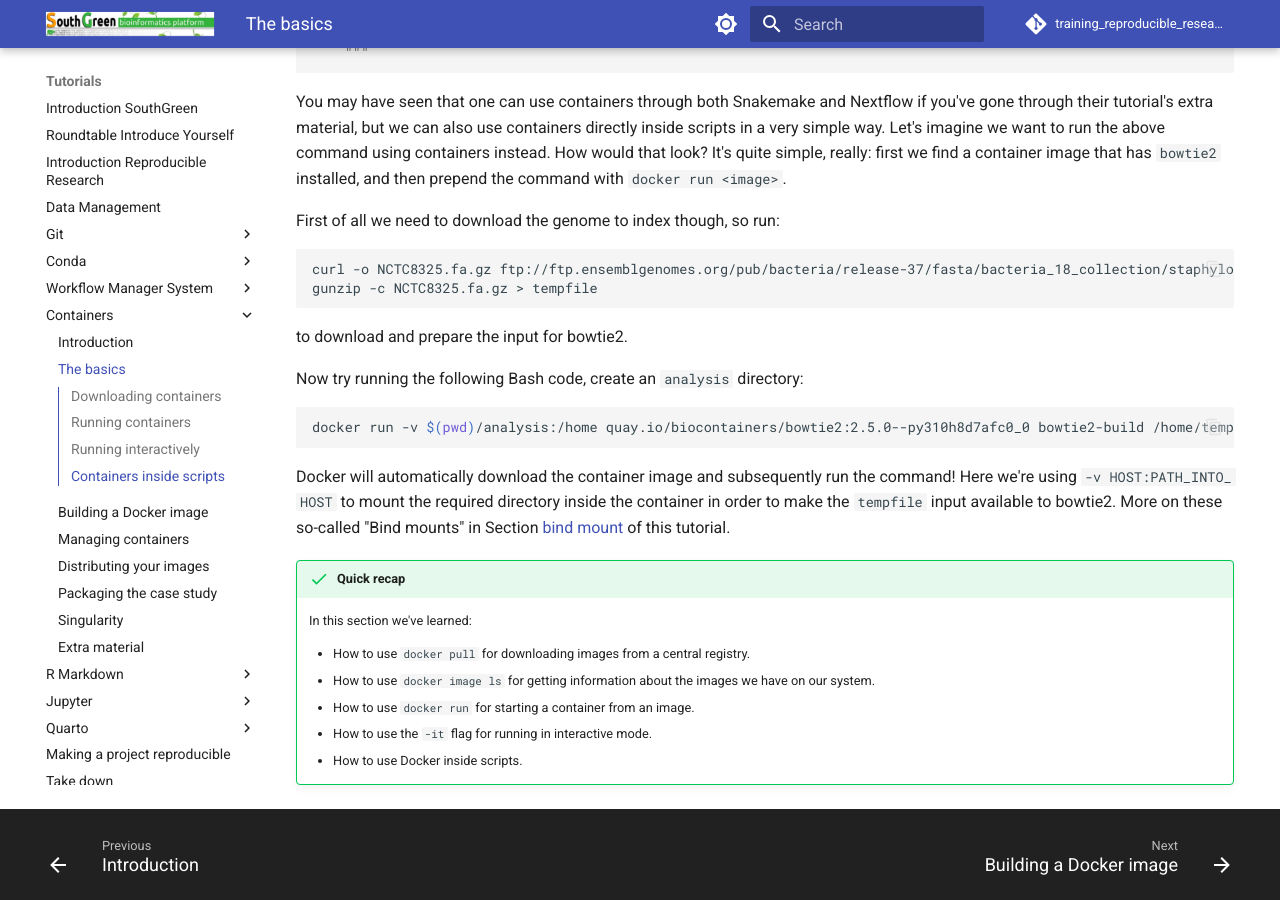
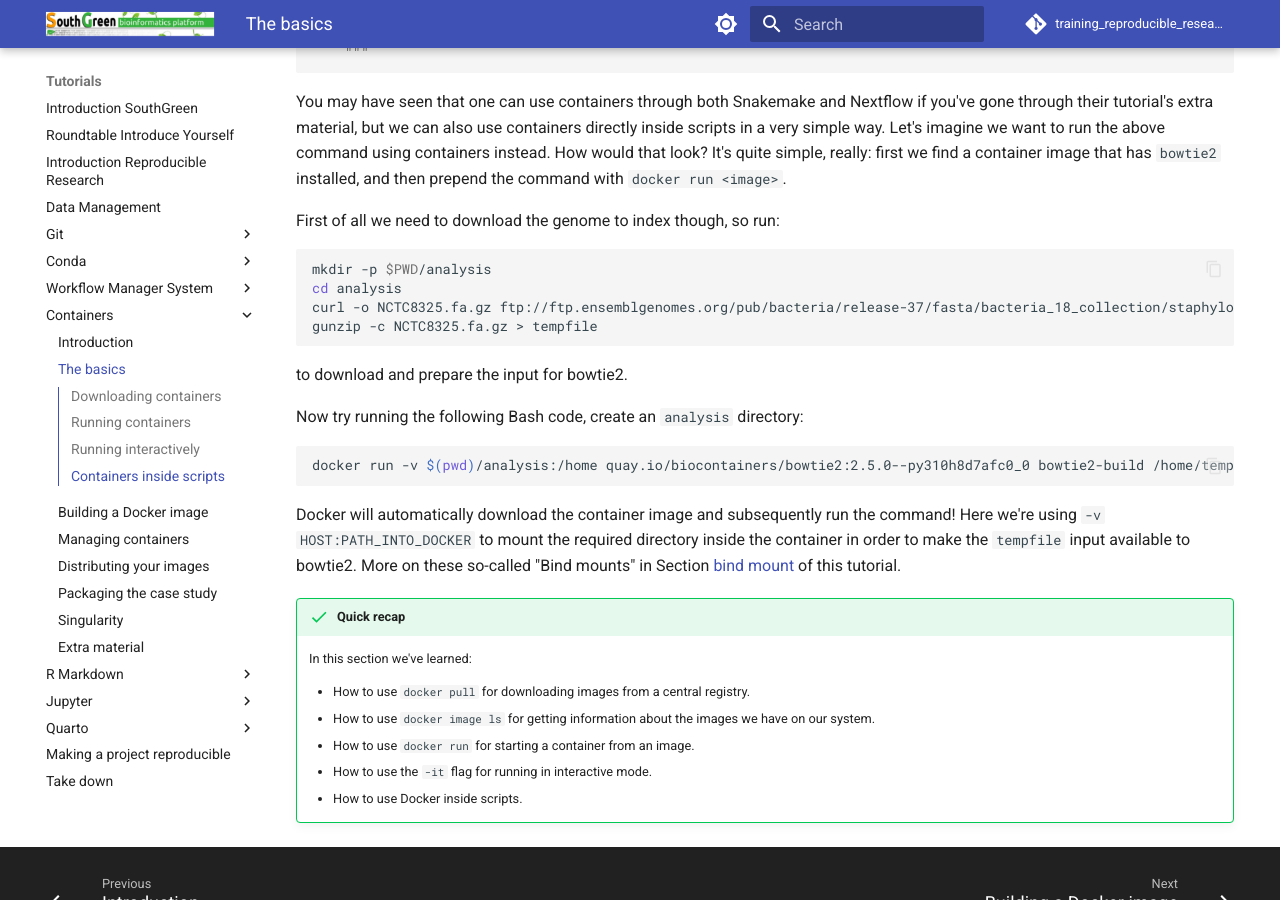
Before and after one commit to SouthGreenPlatform/training_reproducible_research, an MkDocs documentation site: the page built from docs/pages/containers/containers-2-the-basics.md, in a window 1280 px wide and 900 px high, scrolled down 2143 px. Built offline with MkDocs 1.6.1 and Material for MkDocs 9.7.7, drawn with Linux system fonts in a browser that asks for light colours; comment, search, counter and statistics services are not loaded.

Commit message:
fixing name in path_into_docker

````diff
--- a/docs/pages/containers/containers-2-the-basics.md
+++ b/docs/pages/containers/containers-2-the-basics.md
@@ -120,6 +120,8 @@
 
 First of all we need to download the genome to index though, so run:
 ```bash
+mkdir -p $PWD/analysis
+cd analysis
 curl -o NCTC8325.fa.gz ftp://ftp.ensemblgenomes.org/pub/bacteria/release-37/fasta/bacteria_18_collection/staphylococcus_aureus_subsp_aureus_nctc_8325/dna//Staphylococcus_aureus_subsp_aureus_nctc_8325.ASM1342v1.dna_rm.toplevel.fa.gz
 gunzip -c NCTC8325.fa.gz > tempfile
 ```
@@ -133,7 +135,7 @@ docker run -v $(pwd)/analysis:/home quay.io/biocontainers/bowtie2:2.5.0--py310h8
 ```
 
 Docker will automatically download the container image and subsequently run the
-command! Here we're using `-v HOST:PATH_INTO_ HOST` to mount the required directory
+command! Here we're using `-v HOST:PATH_INTO_DOCKER` to mount the required directory
 inside the container in order to make the `tempfile` input available to bowtie2.
 More on these so-called "Bind mounts" in Section [bind mount](https://southgreenplatform.github.io/training_reproducible_research/pages/containers/containers-4-managing-containers/#bind-mounts) of this tutorial.
 
````
